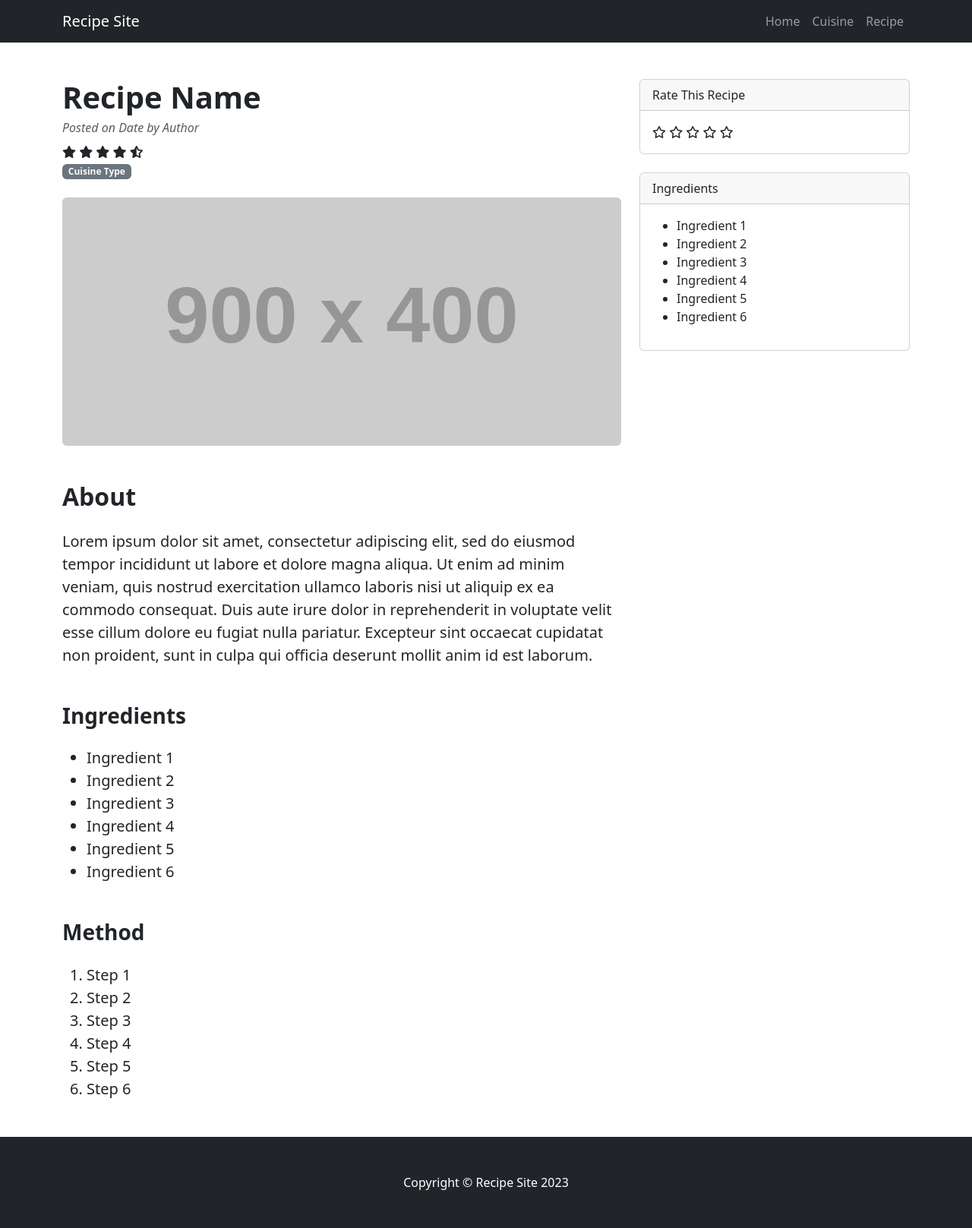
After one commit to ozpc99/My-Recipes, a Flask app: page /recipe in a window 1280 px wide. The commit adds this page. Shown: the whole page at 76% size. Run offline with Flask 2, Linux system fonts and the light colour scheme; grey boxes labelled with a size stand in for pictures from a placeholder-image service; some libraries are stand-ins or nearby versions.

Commit message:
Create template for recipe page

```diff
--- a/recipe_site/routes.py
+++ b/recipe_site/routes.py
@@ -11,3 +11,8 @@ def home():
 @app.route("/cuisine")
 def cuisine():
     return render_template("cuisine.html")
+
+
+@app.route("/recipe")
+def recipe():
+    return render_template("recipe.html")
--- a/recipe_site/templates/base.html
+++ b/recipe_site/templates/base.html
@@ -1,5 +1,5 @@
 <!DOCTYPE html>
-<html lang="en">
+<html lang="en-GB">
 
 <head>
     <meta charset="UTF-8">
@@ -30,6 +30,8 @@
                 <ul class="navbar-nav ms-auto mb-2 mb-lg-0">
                     <li class="nav-item"><a class="nav-link" href="{{ url_for('home') }}">Home</a></li>
                     <li class="nav-item"><a class="nav-link" href="{{ url_for('cuisine') }}">Cuisine</a></li>
+                    <!-- Recipe nav-link purely for test purposes. Delete when tests suffice -->
+                    <li class="nav-item"><a class="nav-link" href="{{ url_for('recipe') }}">Recipe</a></li>
                 </ul>
             </div>
         </div>
--- a/recipe_site/templates/cuisine.html
+++ b/recipe_site/templates/cuisine.html
@@ -1,4 +1,4 @@
 {% extends "base.html" %}
 {% block content %}
-    <h3>Cuisine</h3>
+<h3 class="text-center">Cuisine</h3>
 {% endblock %}
--- /dev/null
+++ b/recipe_site/templates/recipe.html
@@ -0,0 +1,99 @@
+{% extends "base.html" %}
+{% block content %}
+<main class="container mt-5">
+    <div class="row">
+        <div class="col-lg-8">
+            <article>
+                <!-- Recipe Header -->
+                <header class="mb-4">
+                    <!-- Recipe Name -->
+                    <h1 class="fw-bolder mb-1">Recipe Name</h1>
+                    <!-- Recipe Post Date & Author (meta content) -->
+                    <div class="text-muted fst-italic mb-2">Posted on Date by Author</div>
+                    <!-- Recipe Rating -->
+                    <div class="">
+                        <i class="fa-solid fa-star"></i>
+                        <i class="fa-solid fa-star"></i>
+                        <i class="fa-solid fa-star"></i>
+                        <i class="fa-solid fa-star"></i>
+                        <i class="fa-solid fa-star-half-stroke"></i>
+                    </div>
+                    <!-- Cuisine Categories -->
+                    <a class="badge bg-secondary text-decoration-none link-light" href="#!">Cuisine Type</a>
+                </header>
+                <!-- Recipe Image -->
+                <figure class="mb-4"><img class="img-fluid rounded"
+                        src="https://dummyimage.com/900x400/ced4da/6c757d.jpg" alt="..." /></figure>
+                <!-- Recipe About Description -->
+                <section class="mb-5">
+                    <h2 class="fw-bolder mb-4 mt-5">About</h2>
+                    <p class="fs-5 mb-4">
+                        Lorem ipsum dolor sit amet, consectetur adipiscing elit, sed do eiusmod tempor incididunt ut
+                        labore et dolore magna aliqua. Ut enim ad minim veniam, quis nostrud exercitation ullamco
+                        laboris nisi ut aliquip ex ea commodo consequat. Duis aute irure dolor in reprehenderit in
+                        voluptate velit esse cillum dolore eu fugiat nulla pariatur. Excepteur sint occaecat cupidatat
+                        non proident, sunt in culpa qui officia deserunt mollit anim id est laborum.
+                    </p>
+                </section>
+                <!-- Recipe Ingredients Section -->
+                <section class="mb-5">
+                    <h3 class="fw-bolder mb-4 mt-5">Ingredients</h3>
+                    <ul class="fs-5 mb-4">
+                        <!-- DEV COMMENT: <li>s purely for demonstration purposes. Create for loop to append data in array instead. -->
+                        <li>Ingredient 1</li>
+                        <li>Ingredient 2</li>
+                        <li>Ingredient 3</li>
+                        <li>Ingredient 4</li>
+                        <li>Ingredient 5</li>
+                        <li>Ingredient 6</li>
+                    </ul>
+                </section>
+                <section class="mb-5">
+                    <h3 class="fw-bolder mb-4 mt-5">Method</h3>
+                    <ol class="fs-5 mb-4">
+                        <!-- DEV COMMENT: <li>s purely for demonstration purposes. Create for loop to append data in array instead. -->
+                        <li>Step 1</li>
+                        <li>Step 2</li>
+                        <li>Step 3</li>
+                        <li>Step 4</li>
+                        <li>Step 5</li>
+                        <li>Step 6</li>
+                    </ol>
+                </section>
+            </article>
+        </div>
+        <!-- Side Widgets -->
+        <div class="col-lg-4">
+            <!-- Rate This Recipe -->
+            <!-- DEV COMMENT: Ensure rate recipe widget is hidden on mobile screens -->
+            <div class="card mb-4">
+                <div class="card-header">Rate This Recipe</div>
+                <div class="card-body">
+                    <i class="fa-regular fa-star"></i>
+                    <i class="fa-regular fa-star"></i>
+                    <i class="fa-regular fa-star"></i>
+                    <i class="fa-regular fa-star"></i>
+                    <i class="fa-regular fa-star"></i>
+                </div>
+            </div>
+            <!-- Ingredients -->
+            <!-- DEV COMMENT: Ensure Ingredients widget is hidden on mobile screens -->
+            <div class="card mb-4">
+                <div class="card-header">Ingredients</div>
+                <div class="card-body">
+                    <ul>
+                        <!-- DEV COMMENT: <li>s purely for demonstration purposes. Create for loop to append data in array instead. -->
+                        <li>Ingredient 1</li>
+                        <li>Ingredient 2</li>
+                        <li>Ingredient 3</li>
+                        <li>Ingredient 4</li>
+                        <li>Ingredient 5</li>
+                        <li>Ingredient 6</li>
+                    </ul>
+                </div>
+            </div>
+        </div>
+    </div>
+</main>
+
+{% endblock %}
```
Also changed, not shown: README.md.
